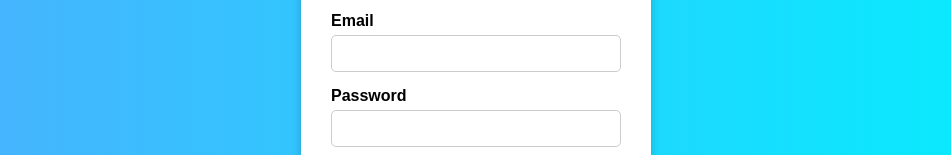
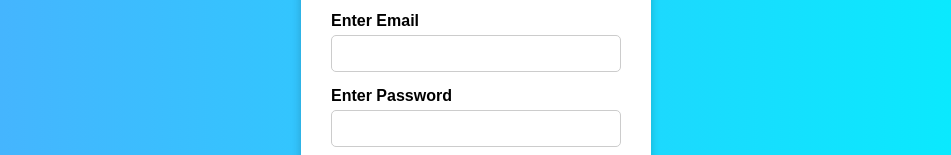
Before and after one commit to Shreya0507/new-jenkins-pipeline, a plain HTML site: page index.html in a window 1280 px wide. Shown: the part 311-466 px from the top of the page, without its empty margins (164-1115 px from the left). Drawn offline with Linux system fonts and the light colour scheme.

Commit message:
Update index.html

```diff
--- a/index.html
+++ b/index.html
@@ -93,12 +93,12 @@
       </div>
 
       <div class="input-group">
-        <label>Email</label>
+        <label>Enter Email</label>
         <input type="email" id="email" required>
       </div>
 
       <div class="input-group">
-        <label>Password</label>
+        <label>Enter Password</label>
         <input type="password" id="password" required>
       </div>
 
```
